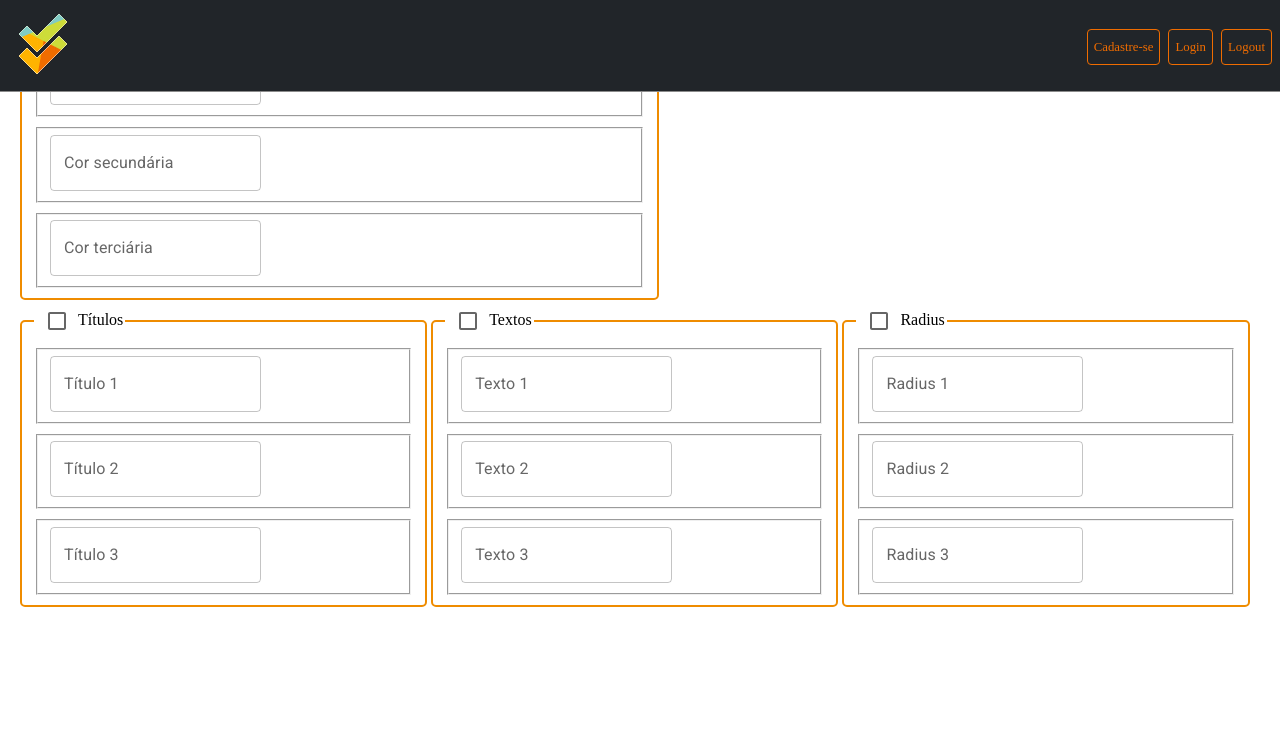
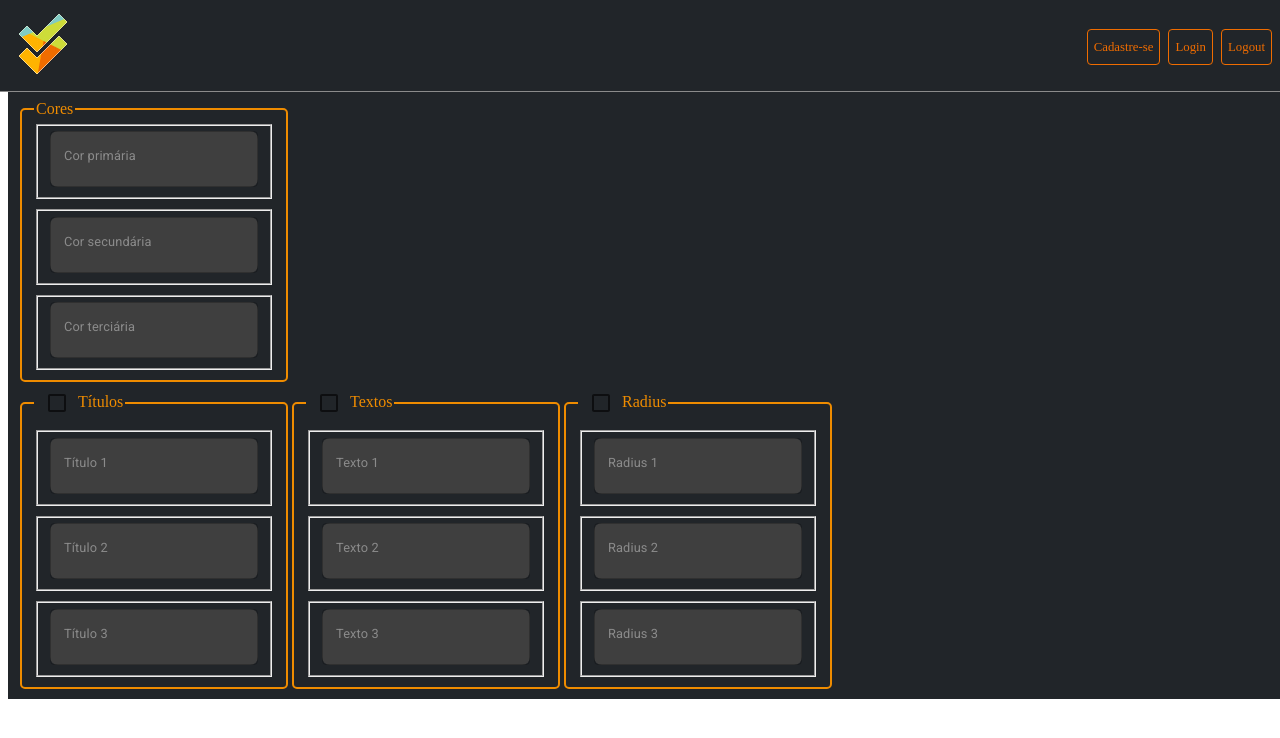
Before and after one commit to kenzieColors/nicole_equipe2_varify, a React (Vite) app: page / in a window 1280 px wide. Shown: the top 738 px of the page. Built offline with nearby package versions, Linux system fonts and the light colour scheme.

Commit message:
css dashboard base

```diff
--- a/src/components/Forms/Input/index.tsx
+++ b/src/components/Forms/Input/index.tsx
@@ -1,5 +1,6 @@
 import { FieldError, UseFormRegisterReturn } from "react-hook-form";
 import { TextField } from "@mui/material";
+import { StyleTextField } from "./textfield";
 
 interface IInputProps {
   label: string;
@@ -11,7 +12,8 @@ interface IInputProps {
 
 const Input = ({ label, id, type, register, error }: IInputProps) => (
   <fieldset>
-    <TextField label={label} id={id} type={type} {...register} />
+    <StyleTextField label={label} id={id} type={type} {...register} />
+
     {error ? <span>Erro</span> : null}
   </fieldset>
 );
--- a/src/components/Forms/Input/style.ts
+++ b/src/components/Forms/Input/style.ts
@@ -5,4 +5,5 @@ export const FieldSet = styled.fieldset`
   display: flex;
   flex-direction: column;
   gap: 8px;
+  color: blue;
 `;
--- /dev/null
+++ b/src/components/Forms/Input/textfield.ts
@@ -0,0 +1,13 @@
+import styled from "styled-components";
+import { TextField } from "@mui/material";
+
+export const StyleTextField = styled(TextField)`
+  input {
+    background-color: #3f3f3f;
+    border-radius: 8px;
+  }
+  label {
+    color: #8b8b8b;
+    font-size: 0.8rem;
+  }
+`;
--- a/src/components/Forms/LoginForm/index.tsx
+++ b/src/components/Forms/LoginForm/index.tsx
@@ -2,6 +2,7 @@ import { useContext } from "react";
 import { SubmitHandler, useForm } from "react-hook-form";
 import { ILoginFormValues } from "../../../providers/@types";
 import { UserContext } from "../../../providers/UserContext";
+import Header from "../../Header";
 import Input from "../Input";
 
 const LoginForm = () => {
@@ -18,6 +19,8 @@ const LoginForm = () => {
   };
 
   return (
+    <>
+      <Header />
       <form onSubmit={handleSubmit(submit)}>
         <Input label="Seu e-mail" type="email" register={register("email")} />
         <Input
@@ -27,6 +30,7 @@ const LoginForm = () => {
         />
         <button type="submit">Entrar</button>
       </form>
+    </>
   );
 };
 
--- a/src/components/Forms/RegisterForm/index.tsx
+++ b/src/components/Forms/RegisterForm/index.tsx
@@ -6,6 +6,7 @@ import { IRegisterFormValues } from "../../../providers/@types";
 import { UserContext } from "../../../providers/UserContext";
 import Input from "../Input";
 import { schema } from "./validations";
+import Header from "../../Header";
 
 const RegisterForm = () => {
   const {
@@ -24,12 +25,15 @@ const RegisterForm = () => {
   };
 
   return (
+    <>
+      <Header />
       <form onSubmit={handleSubmit(submit)}>
         <Input label="Nome" type="text" register={register("name")} />
         <Input label="E-mail" type="email" register={register("email")} />
         <Input label="Senha" type="password" register={register("password")} />
         <button type="submit">Cadastre-se</button>
       </form>
+    </>
   );
 };
 
--- a/src/components/Forms/VarForm/style.ts
+++ b/src/components/Forms/VarForm/style.ts
@@ -7,6 +7,13 @@ export const StyledFieldSet = styled.fieldset`
   border: 2px solid #ef8c00;
   border-radius: 5px;
 
+  color: #ef8c00;
+
+  width: 100%;
+  max-width: 240px;
+
+  font-weight: 300;
+
   form {
     display: flex;
     flex-direction: column;
--- a/src/main.tsx
+++ b/src/main.tsx
@@ -2,7 +2,7 @@ import React from "react";
 import { BrowserRouter } from "react-router-dom";
 import ReactDOM from "react-dom/client";
 import App from "./App";
-import { Providers } from "./providers/providers";
+import { Providers } from "./providers/Providers";
 
 ReactDOM.createRoot(document.getElementById("root") as HTMLElement).render(
   <React.StrictMode>
--- a/src/pages/LandingPage/index.tsx
+++ b/src/pages/LandingPage/index.tsx
@@ -19,9 +19,8 @@ const LandingPage = () => {
 
   return (
     <>
-      <div>
-        <Header />
-      </div>
+      <Header />
+
       <StyledMain>
         <div className="upperForms">
           <VarForm
--- a/src/pages/LandingPage/style.ts
+++ b/src/pages/LandingPage/style.ts
@@ -1,10 +1,15 @@
 import styled from "styled-components";
 
 export const StyledMain = styled.main`
+  position: absolute;
+  top: 90px;
+
   width: 100%;
   max-width: 1380px;
   margin: 0 auto;
   padding: 10px;
+
+  background-color: #212529;
 
   .upperForms {
     display: flex;
--- a/src/pages/LoginPage/index.tsx
+++ b/src/pages/LoginPage/index.tsx
@@ -2,12 +2,7 @@ import { Link } from "react-router-dom";
 import LoginForm from "../../components/Forms/LoginForm";
 
 const LoginPage = () => {
-  return (
-    <>
-      <LoginForm />
-      <Link to="/register">Cadastre-se</Link>
-    </>
-  );
+  return <LoginForm />;
 };
 
 export default LoginPage;
```
Lines whose indentation alone changed are shown as unchanged.
